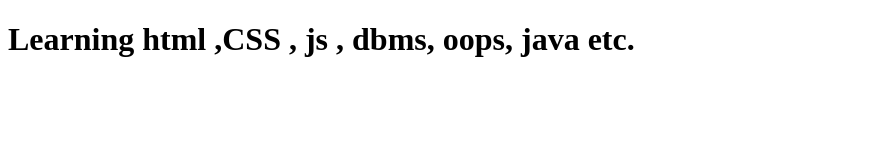
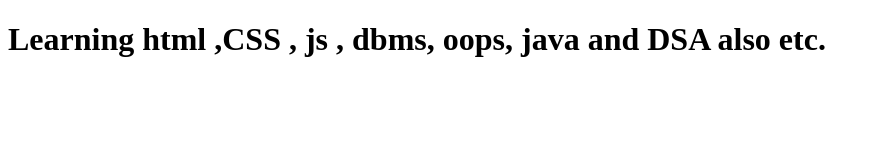
Before and after one commit to DakshaySinghBhati/samsung, a plain HTML site: page index.html in a window 1280 px wide. Shown: the whole page, without its empty margins (0-880 px from the left). Drawn offline with Linux system fonts and the light colour scheme.

Commit message:
Add DSA also

```diff
--- a/index.html
+++ b/index.html
@@ -6,6 +6,6 @@
     <title>Document</title>
 </head>
 <body>
-    <h1>Learning html ,CSS , js , dbms, oops, java etc.</h1>
+    <h1>Learning html ,CSS , js , dbms, oops, java and DSA also etc.</h1>
 </body>
 </html>
```
